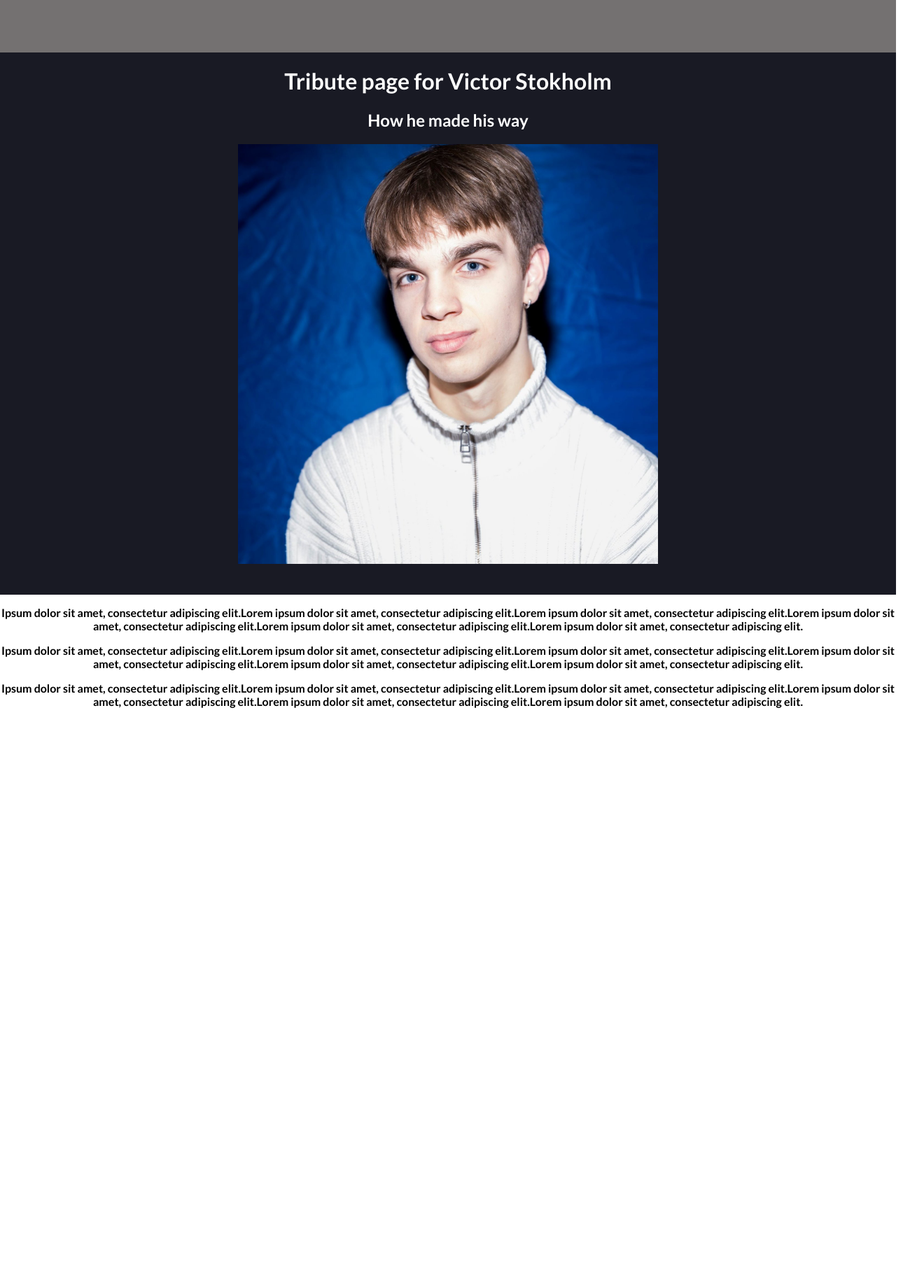
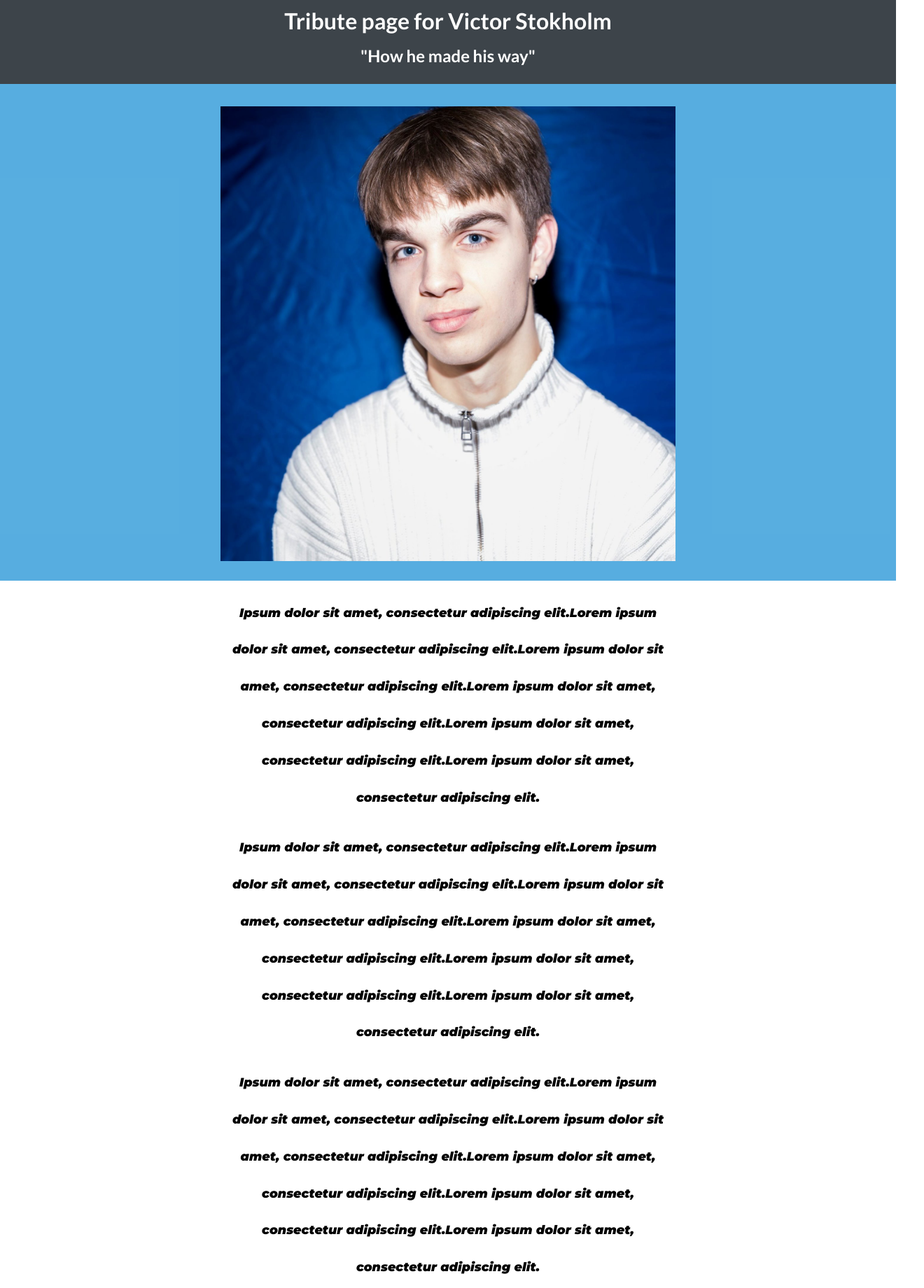
Before and after one commit to Victor-Stokholm/Website-build-1, a plain HTML site: page index.html in a window 1280 px wide. Shown: the top 1841 px of the page at 70% size, 1320 px wide, since content can reach past the window. Drawn offline with Linux system fonts and the light colour scheme.

Commit message:
added css and html
wrote some id`s for te infastructure of the html, while i aligned it useing a lot of css

```diff
--- a/index.html
+++ b/index.html
@@ -5,42 +5,57 @@
     <meta charset="UTF-8">
     <meta name="viewport" content="width=device-width, initial-scale=1.0">
     <link rel="stylesheet" href="style.css">
+    <link href="https://fonts.googleapis.com/css2?family=Montserrat:ital,wght@1,900&display=swap" rel="stylesheet">
     <title>Victor Stoholms Tribute page</title>
 </head>
 <body>
+    <div id="main">
         <header class="main-header top-wrapper" >
             <div class="empty-grey-nav-bar">
                 <nav>
+                    <div class="navbar">
+                        <h1 id="title">Tribute page for Victor Stokholm</h1>
+                        <h2>"How he made his way"</h2>
+                    </div>
                 </nav>
             </div>
 
-      <h1>Tribute page for Victor Stokholm</h1>
-      <h2>How he made his way</h2>
-   <img id="top-photo" src="images/Top-photo.jpeg" alt="Photo of Victor Stokholm">
+            <div id="img-div">
+                <img id="image" src="images/Top-photo.jpeg" alt="Photo of Victor Stokholm">
+                    <div id="img-caption">Photo of Victor Stokholm</div>
+            </div>
         </header>
 
-  <main>
-        <div>
-            <p>Ipsum dolor sit amet, consectetur adipiscing elit.Lorem ipsum dolor sit amet, consectetur adipiscing elit.Lorem ipsum dolor sit amet, consectetur adipiscing elit.Lorem ipsum dolor sit amet, consectetur adipiscing elit.Lorem ipsum dolor sit amet, consectetur adipiscing elit.Lorem ipsum dolor sit amet, consectetur adipiscing elit.</p>
-            <p>Ipsum dolor sit amet, consectetur adipiscing elit.Lorem ipsum dolor sit amet, consectetur adipiscing elit.Lorem ipsum dolor sit amet, consectetur adipiscing elit.Lorem ipsum dolor sit amet, consectetur adipiscing elit.Lorem ipsum dolor sit amet, consectetur adipiscing elit.Lorem ipsum dolor sit amet, consectetur adipiscing elit.</p>
-            <p>Ipsum dolor sit amet, consectetur adipiscing elit.Lorem ipsum dolor sit amet, consectetur adipiscing elit.Lorem ipsum dolor sit amet, consectetur adipiscing elit.Lorem ipsum dolor sit amet, consectetur adipiscing elit.Lorem ipsum dolor sit amet, consectetur adipiscing elit.Lorem ipsum dolor sit amet, consectetur adipiscing elit.</p>
+        <div class="main-content-container" id="tribute-info">
+            <div class="main-text-container">
+                <div class="upper-text">
+                    <p>Ipsum dolor sit amet, consectetur adipiscing elit.Lorem ipsum dolor sit amet, consectetur adipiscing elit.Lorem ipsum dolor sit amet, consectetur adipiscing elit.Lorem ipsum dolor sit amet, consectetur adipiscing elit.Lorem ipsum dolor sit amet, consectetur adipiscing elit.Lorem ipsum dolor sit amet, consectetur adipiscing elit.</p><br>
+                    <p>Ipsum dolor sit amet, consectetur adipiscing elit.Lorem ipsum dolor sit amet, consectetur adipiscing elit.Lorem ipsum dolor sit amet, consectetur adipiscing elit.Lorem ipsum dolor sit amet, consectetur adipiscing elit.Lorem ipsum dolor sit amet, consectetur adipiscing elit.Lorem ipsum dolor sit amet, consectetur adipiscing elit.</p><br>
+                    <p>Ipsum dolor sit amet, consectetur adipiscing elit.Lorem ipsum dolor sit amet, consectetur adipiscing elit.Lorem ipsum dolor sit amet, consectetur adipiscing elit.Lorem ipsum dolor sit amet, consectetur adipiscing elit.Lorem ipsum dolor sit amet, consectetur adipiscing elit.Lorem ipsum dolor sit amet, consectetur adipiscing elit.</p><br>
                 </div>
 
-        <div class="mid-photo">
+                <div class="mid-grey-container">
+                    <div class="mid-photo mid-container" id="2-img-div">
                         <img src="images/meal-pal.png" alt="Meal Plan Worksheet">
                     </div>
+            </div>
 
-        <div class="text-under-mid-photo">
-            <p>dolor sit amet, consectetur adipiscing elit.Lorem ipsum dolor sit amet, consectetur adipiscing elit.Lorem ipsum dolor sit amet, consectetur adipiscing elit.Lorem ipsum dolor sit amet, consectetur adipiscing elit.Lorem ipsum dolor sit amet, consectetur adipiscing elit.Lorem ipsum dolor sit amet, consectetur adipiscing elit.</p>
+                <div class="under-text">
+                    <p>dolor sit amet, consectetur adipiscing elit.Lorem ipsum dolor sit amet, consectetur adipiscing elit.Lorem ipsum dolor sit amet, consectetur adipiscing elit.Lorem ipsum dolor sit amet, consectetur adipiscing elit.Lorem ipsum dolor sit amet, consectetur adipiscing elit.Lorem ipsum dolor sit amet, consectetur adipiscing elit.</p><br>
                     <p>dolor sit amet, consectetur adipiscing elit.Lorem ipsum dolor sit amet, consectetur adipiscing elit.Lorem ipsum dolor sit amet, consectetur adipiscing elit.Lorem ipsum dolor sit amet, consectetur adipiscing elit.Lorem ipsum dolor sit amet, consectetur adipiscing elit.Lorem ipsum dolor sit amet, consectetur adipiscing elit.</p>
                 </div>
-    </main>
+            </div>
+        </div>
 
         <footer>
             <div class="footer-container">
-            <h3>Feeling like investing?</h3>
-            <button>Click here to learn more</button>
+                <div class="footer-container-items">
+                    <h3>Fell like investing?</h3>
+                    <a class="learn-more" id="tribute-link" href="#" target="_blank">Learn more</a>
+                </div>
             </div>
         </footer>
+    </div>
 </body>
+<script src="https://cdn.freecodecamp.org/testable-projects-fcc/v1/bundle.js"></script>
 </html>
--- a/style.css
+++ b/style.css
@@ -3,7 +3,6 @@
 /* main rules */
 
 body {
-    display: grid;
     text-align: center;
     padding: 0;
     margin: 0;
@@ -12,27 +11,101 @@ body {
 
 /* header */
 
-nav {
+.navbar {
+    position: relative;
+    top: -7px;
     width: 100%;
-    height: 75px;
-    background: #747171;
+    height: 120px;
+    background: #3D444A;
+    z-index: -4;
+}
+
+.navbar h2 {
+    font-size: 1.5em;
+}
+
+.navbar h1 {
+    position: relative;
+    top: 10px;
+    font-size: 2em;
 }
 
 .top-wrapper {
+    position: relative;
+    top: -20px;
     width: 100%;
-    height: 850px;
     color: #fff;
-    background-color: rgb(25, 26, 36);
+    background: #2d99d8cb;
+    z-index: -3;
 }
 
 .top-wrapper img {
-    height: 600px;
-    width: 600px;
+    position: relative;
+    top: 25px;
+    margin-bottom: 50px;
+    height: auto;
+    width: 100%;
+    max-width: 650px;
+}
+
+#img-caption {
+    display: none;
+}
+
+/* main content */
+
+.center-content {
+    margin: auto;
+    width: 650px;
+}
+
+.main-text-container p {
+    font-family: Montserrat, sans-serif;
+    background-color:#fff;
+    width: 50%;
+    position: relative;
+
+    margin: auto;
+    font-weight: normal;
+    font-size: 1.1em;
+    line-height: 3em;
+}
+
+.mid-container {
+  background: #a4ccd8;
+  color: #fff;
+  width: 100%;
+}
+
+.mid-photo {
+    position: relative;
+    padding: 20px;
 }
 
 /* footer */
 
 .footer-container {
     width: 100%;
-    height: 400px;
+    margin: 12em 2em;
 }
+
+.footer-container a {
+    background: #00cc80;
+    color: #fff;
+    font-size: 1.4em;
+    padding: 0.5em;
+    position: relative;
+    top: 10px;
+}
+
+.footer-container-items {
+    position: relative;
+    justify-content: center;
+    top: -50px;
+}
+
+.footer-container h3 {
+    font-size: 2.1em;
+    position: relative;
+    top: -20px;
+}
```
Also changed, not shown: 1 other file. Lines whose indentation alone changed are shown as unchanged.
